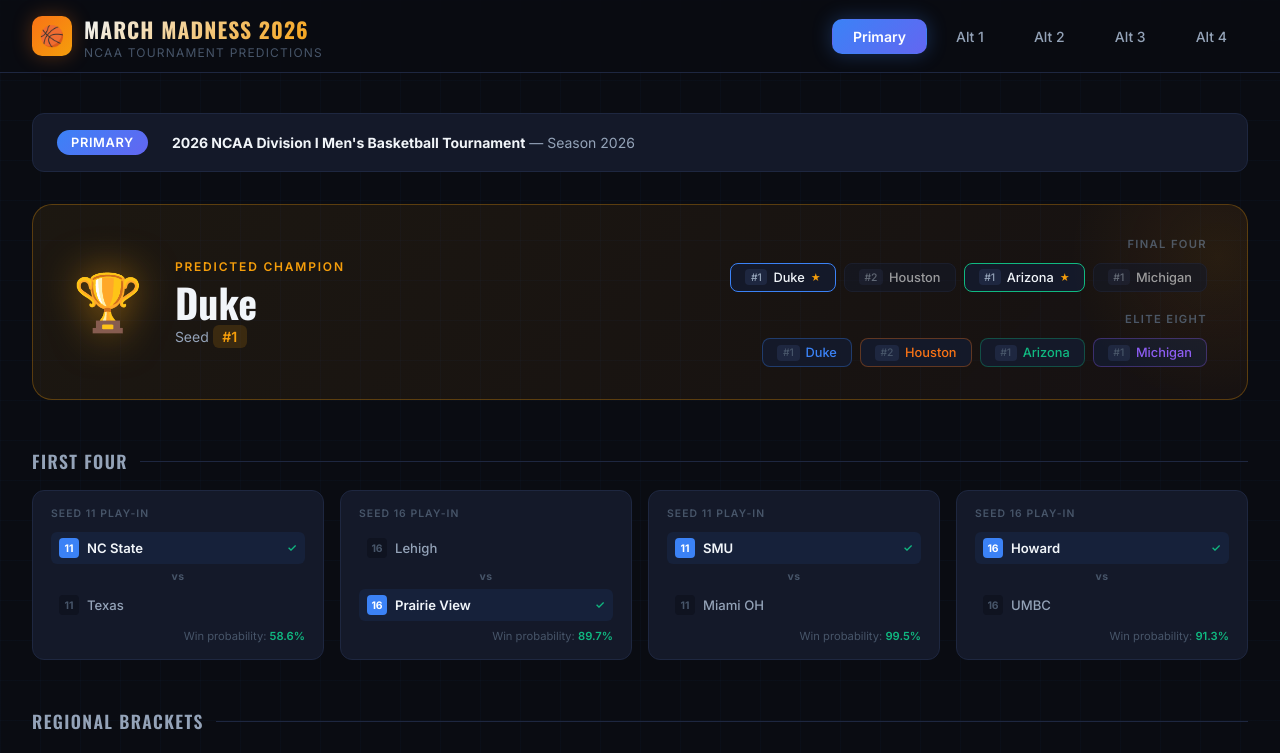
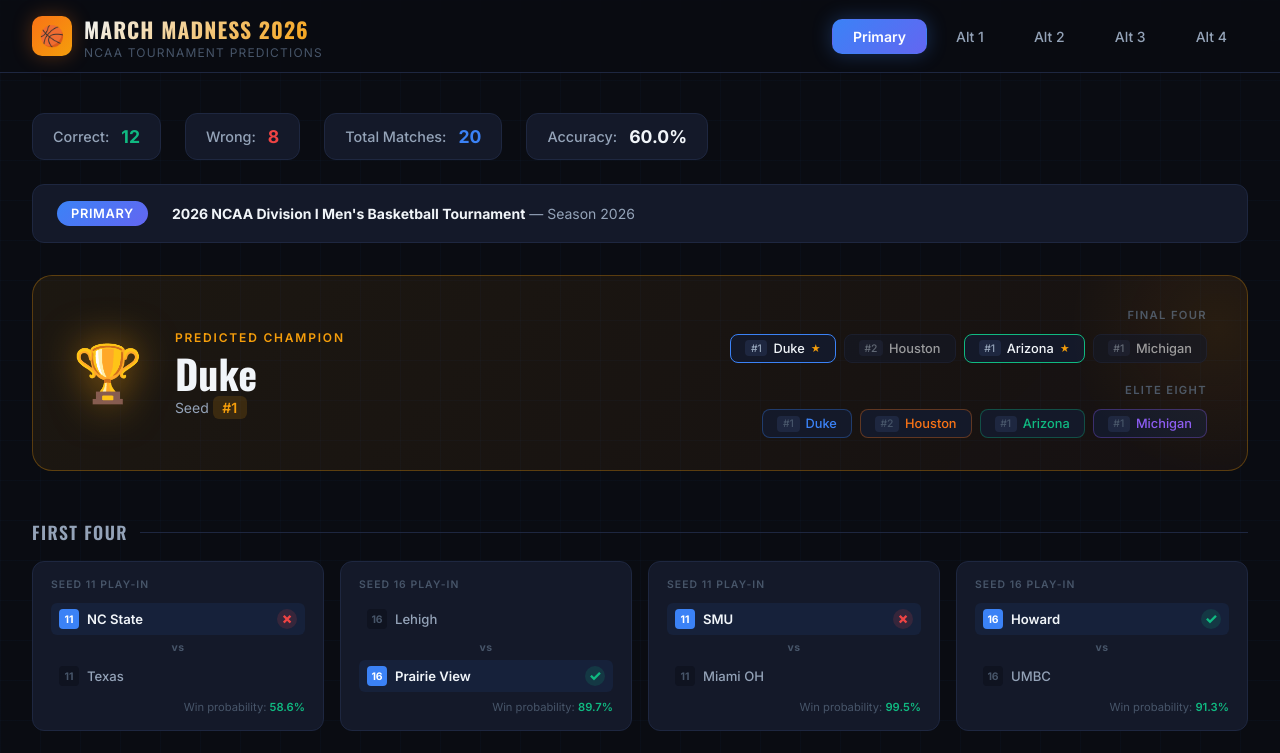
Before and after one commit to BG2011/MarchMadness, a Next.js app: page / in a window 1280 px wide. Shown: the top 753 px of the page. Built offline with nearby package versions, Linux system fonts and the light colour scheme.

Commit message:
feat: Implement bet tracking and display bracket summary statistics in the bracket view.

```diff
--- a/app/components/BracketView.tsx
+++ b/app/components/BracketView.tsx
@@ -11,8 +11,53 @@
 export default function BracketView({ bracket, regionConfigs }: BracketViewProps) {
   const { predictions, bracket_type, alternate_info } = bracket;
 
+  // Calculate summary stats
+  const allBets: ('won' | 'lost')[] = [];
+
+  // First Four
+  predictions.first_four.forEach(g => g.bet && allBets.push(g.bet));
+
+  // Regions
+  regionConfigs.forEach(rc => {
+    const rd = predictions[rc.key];
+    rd.round_of_64.forEach(t => t.bet && allBets.push(t.bet));
+    rd.round_of_32.forEach(t => t.bet && allBets.push(t.bet));
+    rd.sweet_16.forEach(t => t.bet && allBets.push(t.bet));
+    if (rd.elite_8.bet) allBets.push(rd.elite_8.bet);
+  });
+
+  // Final Four & Championship
+  predictions.final_four.semifinals.forEach(t => t.bet && allBets.push(t.bet));
+  if (predictions.championship.bet) allBets.push(predictions.championship.bet);
+
+  const correct = allBets.filter(b => b === 'won').length;
+  const wrong = allBets.filter(b => b === 'lost').length;
+  const total = allBets.length;
+
   return (
     <>
+      {/* Bracket Summary */}
+      <div className="bracket-summary">
+        <div className="summary-stat correct">
+          <span>Correct:</span>
+          <b>{correct}</b>
+        </div>
+        <div className="summary-stat wrong">
+          <span>Wrong:</span>
+          <b>{wrong}</b>
+        </div>
+        <div className="summary-stat total">
+          <span>Total Matches:</span>
+          <b>{total}</b>
+        </div>
+        {total > 0 && (
+          <div className="summary-stat">
+            <span>Accuracy:</span>
+            <b>{((correct / total) * 100).toFixed(1)}%</b>
+          </div>
+        )}
+      </div>
+
       {/* Info Banner */}
       <div className="bracket-info-banner">
         <span className={`badge ${bracket_type === 'Primary' ? 'badge-primary' : 'badge-alt'}`}>
--- a/app/components/FirstFourSection.tsx
+++ b/app/components/FirstFourSection.tsx
@@ -16,7 +16,12 @@
                 {game.seed}
               </div>
               {game.team_a}
-              {game.winner === game.team_a && <span style={{ marginLeft: 'auto', fontSize: '0.7rem', color: 'var(--accent-green)' }}>✓</span>}
+              {game.winner === game.team_a && game.bet === 'won' && (
+                <span className="bet-status won">✓</span>
+              )}
+              {game.winner === game.team_a && game.bet === 'lost' && (
+                <span className="bet-status lost">✗</span>
+              )}
             </div>
             <div className="ff-vs">vs</div>
             <div className={`ff-team-row${game.winner === game.team_b ? ' is-winner' : ''}`}>
@@ -24,7 +29,12 @@
                 {game.seed}
               </div>
               {game.team_b}
-              {game.winner === game.team_b && <span style={{ marginLeft: 'auto', fontSize: '0.7rem', color: 'var(--accent-green)' }}>✓</span>}
+              {game.winner === game.team_b && game.bet === 'won' && (
+                <span className="bet-status won">✓</span>
+              )}
+              {game.winner === game.team_b && game.bet === 'lost' && (
+                <span className="bet-status lost">✗</span>
+              )}
             </div>
           </div>
           <div className="ff-prob">
--- a/app/components/RegionCard.tsx
+++ b/app/components/RegionCard.tsx
@@ -30,11 +30,15 @@
       <div className={`match-team${aWins ? ' winner' : ''}`}>
         <div className="match-team-seed">{teamA.seed}</div>
         <span>{teamA.winner}</span>
+        {teamA.bet === 'won' && <span className="bet-status won">✓</span>}
+        {teamA.bet === 'lost' && <span className="bet-status lost">✗</span>}
       </div>
       <div className="match-divider" />
       <div className={`match-team${bWins ? ' winner' : ''}`}>
         <div className="match-team-seed">{teamB.seed}</div>
         <span>{teamB.winner}</span>
+        {teamB.bet === 'won' && <span className="bet-status won">✓</span>}
+        {teamB.bet === 'lost' && <span className="bet-status lost">✗</span>}
       </div>
     </div>
   );
@@ -60,6 +64,8 @@
       >
         <div className="single-winner-seed">{team.seed}</div>
         <div className="single-winner-name">{team.winner}</div>
+        {team.bet === 'won' && <span className="bet-status won" style={{ marginLeft: 'auto' }}>✓</span>}
+        {team.bet === 'lost' && <span className="bet-status lost" style={{ marginLeft: 'auto' }}>✗</span>}
       </div>
     </div>
   );
--- a/app/globals.css
+++ b/app/globals.css
@@ -719,3 +719,64 @@
   .bracket-selector { width: 100%; }
   .champion-name { font-size: 1.75rem; }
 }
+/* ===== BET STATUS INDICATORS ===== */
+.bet-status {
+  margin-left: auto;
+  font-size: 0.9rem;
+  font-weight: 800;
+  display: inline-flex;
+  align-items: center;
+  justify-content: center;
+  width: 20px;
+  height: 20px;
+  border-radius: 50%;
+  line-height: 1;
+}
+
+.bet-status.won {
+  color: var(--accent-green);
+  background: rgba(16, 185, 129, 0.15);
+}
+
+.bet-status.lost {
+  color: var(--accent-red);
+  background: rgba(239, 68, 68, 0.15);
+}
+
+/* ===== BRACKET SUMMARY ===== */
+.bracket-summary {
+  display: flex;
+  gap: 1.5rem;
+  margin-bottom: 1.5rem;
+}
+
+.summary-stat {
+  display: flex;
+  align-items: center;
+  gap: 0.75rem;
+  padding: 0.75rem 1.25rem;
+  background: var(--bg-card);
+  border: 1px solid var(--border);
+  border-radius: 12px;
+  font-size: 0.9rem;
+  font-weight: 500;
+  color: var(--text-secondary);
+}
+
+.summary-stat b {
+  font-size: 1.1rem;
+  font-weight: 700;
+  color: var(--text-primary);
+}
+
+.summary-stat.correct b {
+  color: var(--accent-green);
+}
+
+.summary-stat.wrong b {
+  color: var(--accent-red);
+}
+
+.summary-stat.total b {
+  color: var(--accent-blue);
+}
--- a/app/types.ts
+++ b/app/types.ts
@@ -3,6 +3,7 @@
 export interface TeamEntry {
   winner: string;
   seed: number;
+  bet?: 'won' | 'lost';
 }
 
 export interface FirstFourGame {
@@ -11,6 +12,7 @@
   seed: number;
   winner: string;
   probability: number;
+  bet?: 'won' | 'lost';
 }
 
 export interface RegionData {
--- a/public/predicted_bracket_2026.json
+++ b/public/predicted_bracket_2026.json
@@ -8,39 +8,45 @@
         "team_b": "Texas",
         "seed": 11,
         "winner": "NC State",
-        "probability": 0.5860000252723694
+        "probability": 0.5860000252723694,
+        "bet": "lost"
       },
       {
         "team_a": "Lehigh",
         "team_b": "Prairie View",
         "seed": 16,
         "winner": "Prairie View",
-        "probability": 0.8969
+        "probability": 0.8969,
+        "bet": "won"
       },
       {
         "team_a": "SMU",
         "team_b": "Miami OH",
         "seed": 11,
         "winner": "SMU",
-        "probability": 0.9947999715805054
+        "probability": 0.9947999715805054,
+        "bet": "lost"
       },
       {
         "team_a": "Howard",
         "team_b": "UMBC",
         "seed": 16,
         "winner": "Howard",
-        "probability": 0.9128000140190125
+        "probability": 0.9128000140190125,
+        "bet": "won"
       }
     ],
     "east": {
       "round_of_64": [
         {
           "winner": "Duke",
-          "seed": 1
+          "seed": 1,
+          "bet": "won"
         },
         {
           "winner": "Ohio State",
-          "seed": 8
+          "seed": 8,
+          "bet": "lost"
         },
         {
           "winner": "St John's",
@@ -52,11 +58,13 @@
         },
         {
           "winner": "Louisville",
-          "seed": 6
+          "seed": 6,
+          "bet": "won"
         },
         {
           "winner": "Michigan St",
-          "seed": 3
+          "seed": 3,
+          "bet": "won"
         },
         {
           "winner": "UCLA",
@@ -112,27 +120,33 @@
         },
         {
           "winner": "Vanderbilt",
-          "seed": 5
+          "seed": 5,
+          "bet": "won"
         },
         {
           "winner": "Nebraska",
-          "seed": 4
+          "seed": 4,
+          "bet": "won"
         },
         {
           "winner": "North Carolina",
-          "seed": 6
+          "seed": 6,
+          "bet": "lost"
         },
         {
           "winner": "Illinois",
-          "seed": 3
+          "seed": 3,
+          "bet": "won"
         },
         {
           "winner": "Saint Mary's",
-          "seed": 7
+          "seed": 7,
+          "bet": "lost"
         },
         {
           "winner": "Houston",
-          "seed": 2
+          "seed": 2,
+          "bet": "won"
         }
       ],
       "round_of_32": [
@@ -180,19 +194,23 @@
         },
         {
           "winner": "Wisconsin",
-          "seed": 5
+          "seed": 5,
+          "bet": "lost"
         },
         {
           "winner": "Arkansas",
-          "seed": 4
+          "seed": 4,
+          "bet": "won"
         },
         {
           "winner": "BYU",
-          "seed": 6
+          "seed": 6,
+          "bet": "lost"
         },
         {
           "winner": "Gonzaga",
-          "seed": 3
+          "seed": 3,
+          "bet": "won"
         },
         {
           "winner": "Miami",
@@ -240,11 +258,13 @@
       "round_of_64": [
         {
           "winner": "Michigan",
-          "seed": 1
+          "seed": 1,
+          "bet": "won"
         },
         {
           "winner": "Georgia",
-          "seed": 8
+          "seed": 8,
+          "bet": "lost"
         },
         {
           "winner": "Texas Tech",
--- a/public/predicted_bracket_2026_alt_1.json
+++ b/public/predicted_bracket_2026_alt_1.json
@@ -8,39 +8,45 @@
         "team_b": "Texas",
         "seed": 11,
         "winner": "NC State",
-        "probability": 0.5860000252723694
+        "probability": 0.5860000252723694,
+        "bet": "lost"
       },
       {
         "team_a": "Lehigh",
         "team_b": "Prairie View",
         "seed": 16,
         "winner": "Prairie View",
-        "probability": 0.8969
+        "probability": 0.8969,
+        "bet": "won"
       },
       {
         "team_a": "SMU",
         "team_b": "Miami OH",
         "seed": 11,
         "winner": "SMU",
-        "probability": 0.9947999715805054
+        "probability": 0.9947999715805054,
+        "bet": "lost"
       },
       {
         "team_a": "Howard",
         "team_b": "UMBC",
         "seed": 16,
         "winner": "Howard",
-        "probability": 0.9128000140190125
+        "probability": 0.9128000140190125,
+        "bet": "won"
       }
     ],
     "east": {
       "round_of_64": [
         {
           "winner": "Duke",
-          "seed": 1
+          "seed": 1,
+          "bet": "won"
         },
         {
           "winner": "Ohio State",
-          "seed": 8
+          "seed": 8,
+          "bet": "lost"
         },
         {
           "winner": "St John's",
@@ -52,11 +58,13 @@
         },
         {
           "winner": "Louisville",
-          "seed": 6
+          "seed": 6,
+          "bet": "won"
         },
         {
           "winner": "Michigan St",
-          "seed": 3
+          "seed": 3,
+          "bet": "won"
         },
         {
           "winner": "UCF",
@@ -112,27 +120,33 @@
         },
         {
           "winner": "Vanderbilt",
-          "seed": 5
+          "seed": 5,
+          "bet": "won"
         },
         {
           "winner": "Nebraska",
-          "seed": 4
+          "seed": 4,
+          "bet": "won"
         },
         {
           "winner": "North Carolina",
-          "seed": 6
+          "seed": 6,
+          "bet": "lost"
         },
         {
           "winner": "Illinois",
-          "seed": 3
+          "seed": 3,
+          "bet": "won"
         },
         {
           "winner": "Saint Mary's",
-          "seed": 7
+          "seed": 7,
+          "bet": "lost"
         },
         {
           "winner": "Houston",
-          "seed": 2
+          "seed": 2,
+          "bet": "won"
         }
       ],
       "round_of_32": [
@@ -180,19 +194,23 @@
         },
         {
           "winner": "Wisconsin",
-          "seed": 5
+          "seed": 5,
+          "bet": "lost"
         },
         {
           "winner": "Arkansas",
-          "seed": 4
+          "seed": 4,
+          "bet": "won"
         },
         {
           "winner": "BYU",
-          "seed": 6
+          "seed": 6,
+          "bet": "lost"
         },
         {
           "winner": "Gonzaga",
-          "seed": 3
+          "seed": 3,
+          "bet": "won"
         },
         {
           "winner": "Miami",
@@ -240,11 +258,13 @@
       "round_of_64": [
         {
           "winner": "Michigan",
-          "seed": 1
+          "seed": 1,
+          "bet": "won"
         },
         {
           "winner": "Georgia",
-          "seed": 8
+          "seed": 8,
+          "bet": "lost"
         },
         {
           "winner": "Texas Tech",
--- a/public/predicted_bracket_2026_alt_2.json
+++ b/public/predicted_bracket_2026_alt_2.json
@@ -8,39 +8,45 @@
         "team_b": "Texas",
         "seed": 11,
         "winner": "NC State",
-        "probability": 0.5860000252723694
+        "probability": 0.5860000252723694,
+        "bet": "lost"
       },
       {
         "team_a": "Lehigh",
         "team_b": "Prairie View",
         "seed": 16,
         "winner": "Prairie View",
-        "probability": 0.8969
+        "probability": 0.8969,
+        "bet": "won"
       },
       {
         "team_a": "SMU",
         "team_b": "Miami OH",
         "seed": 11,
         "winner": "SMU",
-        "probability": 0.9947999715805054
+        "probability": 0.9947999715805054,
+        "bet": "lost"
       },
       {
         "team_a": "Howard",
         "team_b": "UMBC",
         "seed": 16,
         "winner": "Howard",
-        "probability": 0.9128000140190125
+        "probability": 0.9128000140190125,
+        "bet": "won"
       }
     ],
     "east": {
       "round_of_64": [
         {
           "winner": "Duke",
-          "seed": 1
+          "seed": 1,
+          "bet": "won"
         },
         {
           "winner": "Ohio State",
-          "seed": 8
+          "seed": 8,
+          "bet": "lost"
         },
         {
           "winner": "St John's",
@@ -52,11 +58,13 @@
         },
         {
           "winner": "Louisville",
-          "seed": 6
+          "seed": 6,
+          "bet": "won"
         },
         {
           "winner": "Michigan St",
-          "seed": 3
+          "seed": 3,
+          "bet": "won"
         },
         {
           "winner": "UCLA",
@@ -112,27 +120,33 @@
         },
         {
           "winner": "Vanderbilt",
-          "seed": 5
+          "seed": 5,
+          "bet": "won"
         },
         {
           "winner": "Nebraska",
-          "seed": 4
+          "seed": 4,
+          "bet": "won"
         },
         {
           "winner": "North Carolina",
-          "seed": 6
+          "seed": 6,
+          "bet": "lost"
         },
         {
           "winner": "Illinois",
-          "seed": 3
+          "seed": 3,
+          "bet": "won"
         },
         {
           "winner": "Saint Mary's",
-          "seed": 7
+          "seed": 7,
+          "bet": "lost"
         },
         {
           "winner": "Houston",
-          "seed": 2
+          "seed": 2,
+          "bet": "won"
         }
       ],
       "round_of_32": [
@@ -180,19 +194,23 @@
         },
         {
           "winner": "Wisconsin",
-          "seed": 5
+          "seed": 5,
+          "bet": "lost"
         },
         {
           "winner": "Arkansas",
-          "seed": 4
+          "seed": 4,
+          "bet": "won"
         },
         {
           "winner": "BYU",
-          "seed": 6
+          "seed": 6,
+          "bet": "lost"
         },
         {
           "winner": "Gonzaga",
-          "seed": 3
+          "seed": 3,
+          "bet": "won"
         },
         {
           "winner": "Miami",
@@ -240,11 +258,13 @@
       "round_of_64": [
         {
           "winner": "Michigan",
-          "seed": 1
+          "seed": 1,
+          "bet": "won"
         },
         {
           "winner": "Georgia",
-          "seed": 8
+          "seed": 8,
+          "bet": "lost"
         },
         {
           "winner": "Texas Tech",
--- a/public/predicted_bracket_2026_alt_3.json
+++ b/public/predicted_bracket_2026_alt_3.json
@@ -8,39 +8,45 @@
         "team_b": "Texas",
         "seed": 11,
         "winner": "NC State",
-        "probability": 0.5860000252723694
+        "probability": 0.5860000252723694,
+        "bet": "lost"
       },
       {
         "team_a": "Lehigh",
         "team_b": "Prairie View",
         "seed": 16,
         "winner": "Prairie View",
-        "probability": 0.8969
+        "probability": 0.8969,
+        "bet": "won"
       },
       {
         "team_a": "SMU",
         "team_b": "Miami OH",
         "seed": 11,
         "winner": "SMU",
-        "probability": 0.9947999715805054
+        "probability": 0.9947999715805054,
+        "bet": "lost"
       },
       {
         "team_a": "Howard",
         "team_b": "UMBC",
         "seed": 16,
         "winner": "Howard",
-        "probability": 0.9128000140190125
+        "probability": 0.9128000140190125,
+        "bet": "won"
       }
     ],
     "east": {
       "round_of_64": [
         {
           "winner": "Duke",
-          "seed": 1
+          "seed": 1,
+          "bet": "won"
         },
         {
           "winner": "Ohio State",
-          "seed": 8
+          "seed": 8,
+          "bet": "lost"
         },
         {
           "winner": "St John's",
@@ -52,11 +58,13 @@
         },
         {
           "winner": "Louisville",
-          "seed": 6
+          "seed": 6,
+          "bet": "won"
         },
         {
           "winner": "Michigan St",
-          "seed": 3
+          "seed": 3,
+          "bet": "won"
         },
         {
           "winner": "UCLA",
@@ -112,27 +120,33 @@
         },
         {
           "winner": "Vanderbilt",
-          "seed": 5
+          "seed": 5,
+          "bet": "won"
         },
         {
           "winner": "Nebraska",
-          "seed": 4
+          "seed": 4,
+          "bet": "won"
         },
         {
           "winner": "North Carolina",
-          "seed": 6
+          "seed": 6,
+          "bet": "lost"
         },
         {
           "winner": "Illinois",
-          "seed": 3
+          "seed": 3,
+          "bet": "won"
         },
         {
           "winner": "Saint Mary's",
-          "seed": 7
+          "seed": 7,
+          "bet": "lost"
         },
         {
           "winner": "Houston",
-          "seed": 2
+          "seed": 2,
+          "bet": "won"
         }
       ],
       "round_of_32": [
@@ -180,19 +194,23 @@
         },
         {
           "winner": "Wisconsin",
-          "seed": 5
+          "seed": 5,
+          "bet": "lost"
         },
         {
           "winner": "Arkansas",
-          "seed": 4
+          "seed": 4,
+          "bet": "won"
         },
         {
           "winner": "BYU",
-          "seed": 6
+          "seed": 6,
+          "bet": "lost"
         },
         {
           "winner": "Gonzaga",
-          "seed": 3
+          "seed": 3,
+          "bet": "won"
         },
         {
           "winner": "Miami",
@@ -240,11 +258,13 @@
       "round_of_64": [
         {
           "winner": "Michigan",
-          "seed": 1
+          "seed": 1,
+          "bet": "won"
         },
         {
           "winner": "Georgia",
-          "seed": 8
+          "seed": 8,
+          "bet": "lost"
         },
         {
           "winner": "Texas Tech",
--- a/public/predicted_bracket_2026_alt_4.json
+++ b/public/predicted_bracket_2026_alt_4.json
@@ -8,39 +8,45 @@
         "team_b": "Texas",
         "seed": 11,
         "winner": "NC State",
-        "probability": 0.5860000252723694
+        "probability": 0.5860000252723694,
+        "bet": "lost"
       },
       {
         "team_a": "Lehigh",
         "team_b": "Prairie View",
         "seed": 16,
         "winner": "Prairie View",
-        "probability": 0.8969
+        "probability": 0.8969,
+        "bet": "won"
       },
       {
         "team_a": "SMU",
         "team_b": "Miami OH",
         "seed": 11,
         "winner": "SMU",
-        "probability": 0.9947999715805054
+        "probability": 0.9947999715805054,
+        "bet": "lost"
       },
       {
         "team_a": "Howard",
         "team_b": "UMBC",
         "seed": 16,
         "winner": "Howard",
-        "probability": 0.9128000140190125
+        "probability": 0.9128000140190125,
+        "bet": "won"
       }
     ],
     "east": {
       "round_of_64": [
         {
           "winner": "Duke",
-          "seed": 1
+          "seed": 1,
+          "bet": "won"
         },
         {
           "winner": "Ohio State",
-          "seed": 8
+          "seed": 8,
+          "bet": "lost"
         },
         {
           "winner": "St John's",
@@ -52,11 +58,13 @@
         },
         {
           "winner": "Louisville",
-          "seed": 6
+          "seed": 6,
+          "bet": "won"
         },
         {
           "winner": "Michigan St",
-          "seed": 3
+          "seed": 3,
+          "bet": "won"
         },
         {
           "winner": "UCLA",
@@ -112,27 +120,33 @@
         },
         {
           "winner": "Vanderbilt",
-          "seed": 5
+          "seed": 5,
+          "bet": "won"
         },
         {
           "winner": "Nebraska",
-          "seed": 4
+          "seed": 4,
+          "bet": "won"
         },
         {
           "winner": "North Carolina",
-          "seed": 6
+          "seed": 6,
+          "bet": "lost"
         },
         {
           "winner": "Illinois",
-          "seed": 3
+          "seed": 3,
+          "bet": "won"
         },
         {
           "winner": "Saint Mary's",
-          "seed": 7
+          "seed": 7,
+          "bet": "lost"
         },
         {
           "winner": "Houston",
-          "seed": 2
+          "seed": 2,
+          "bet": "won"
         }
       ],
       "round_of_32": [
@@ -180,19 +194,23 @@
         },
         {
           "winner": "Wisconsin",
-          "seed": 5
+          "seed": 5,
+          "bet": "lost"
         },
         {
           "winner": "Arkansas",
-          "seed": 4
+          "seed": 4,
+          "bet": "won"
         },
         {
           "winner": "BYU",
-          "seed": 6
+          "seed": 6,
+          "bet": "lost"
         },
         {
           "winner": "Gonzaga",
-          "seed": 3
+          "seed": 3,
+          "bet": "won"
         },
         {
           "winner": "Miami",
@@ -240,11 +258,13 @@
       "round_of_64": [
         {
           "winner": "Michigan",
-          "seed": 1
+          "seed": 1,
+          "bet": "won"
         },
         {
           "winner": "Georgia",
-          "seed": 8
+          "seed": 8,
+          "bet": "lost"
         },
         {
           "winner": "Texas Tech",
```
